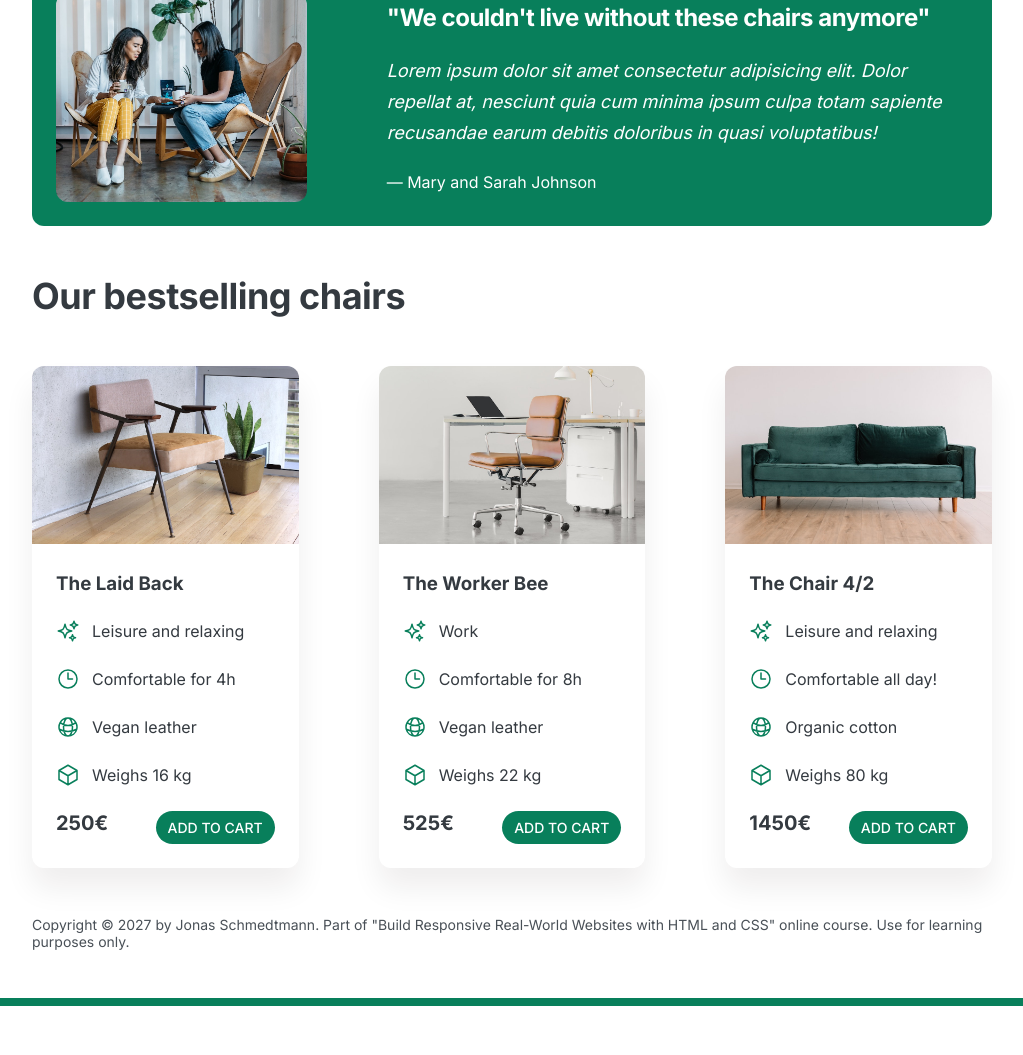
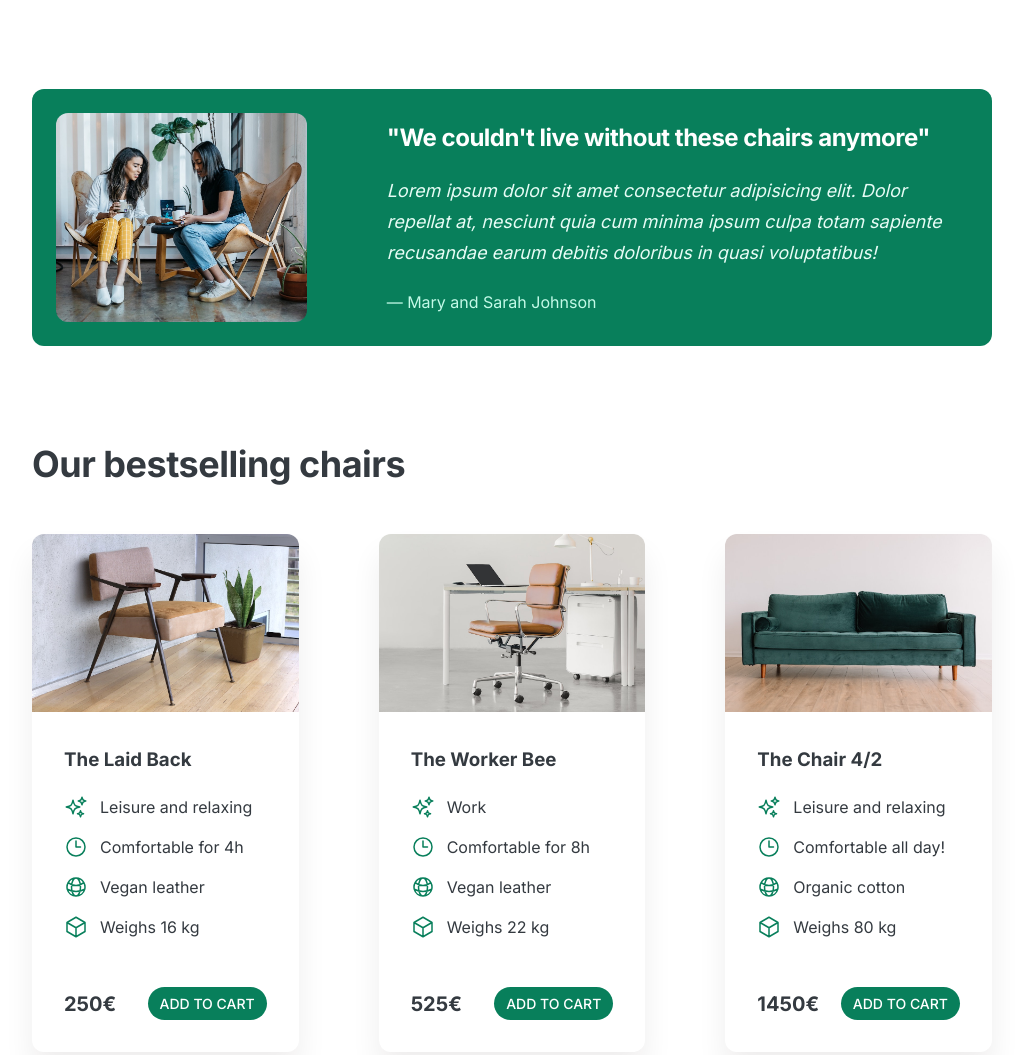
Before and after one commit to akrhode/responsive-web2, a plain HTML site: page index.html in a window 1280 px wide. Shown: the part 921-1976 px from the top of the page, without its empty margins (128-1151 px from the left). Before the commit the page ends 1927 px from the top, so only its background shows below. Drawn offline with Linux system fonts and the light colour scheme.

Commit message:
Final modifications, increase whitespace

```diff
--- a/style.css
+++ b/style.css
@@ -32,7 +32,7 @@ body {
 
 header,
 section {
-  margin-bottom: 48px;
+  margin-bottom: 96px;
 }
 
 h2 {
@@ -84,7 +84,7 @@ header {
   display: grid;
   grid-template-columns: repeat(2, 1fr);
   column-gap: 80px;
-  margin-top: 48px;
+  margin-top: 64px;
 }
 
 .header-text-box {
@@ -113,7 +113,7 @@ img {
   stroke: #087f5b;
   width: 32px;
   height: 32px;
-  margin-bottom: 16px;
+  margin-bottom: 24px;
 }
 
 .features-title {
@@ -149,6 +149,11 @@ img {
   margin-bottom: 24px;
   font-size: 18px;
   line-height: 1.7;
+  color: #e6fcf5;
+}
+
+.testimonial-author {
+  color: #c3fae8;
 }
 
 /* CHAIRS */
@@ -163,7 +168,7 @@ img {
 }
 
 .chair-box {
-  padding: 24px;
+  padding: 32px;
 }
 
 h3 {
@@ -172,14 +177,14 @@ h3 {
 
 .chair-details {
   list-style: none;
-  margin-bottom: 24px;
+  margin-bottom: 48px;
 }
 
 .chair-details li {
   display: flex;
   align-items: center;
   gap: 12px;
-  margin-bottom: 24px;
+  margin-bottom: 16px;
 }
 
 .chair-details li:last-child {
@@ -196,6 +201,7 @@ h3 {
   display: flex;
   justify-content: space-between;
   font-size: 20px;
+  align-items: center;
 }
 
 footer {
```
Also changed, not shown: 1 other file.
